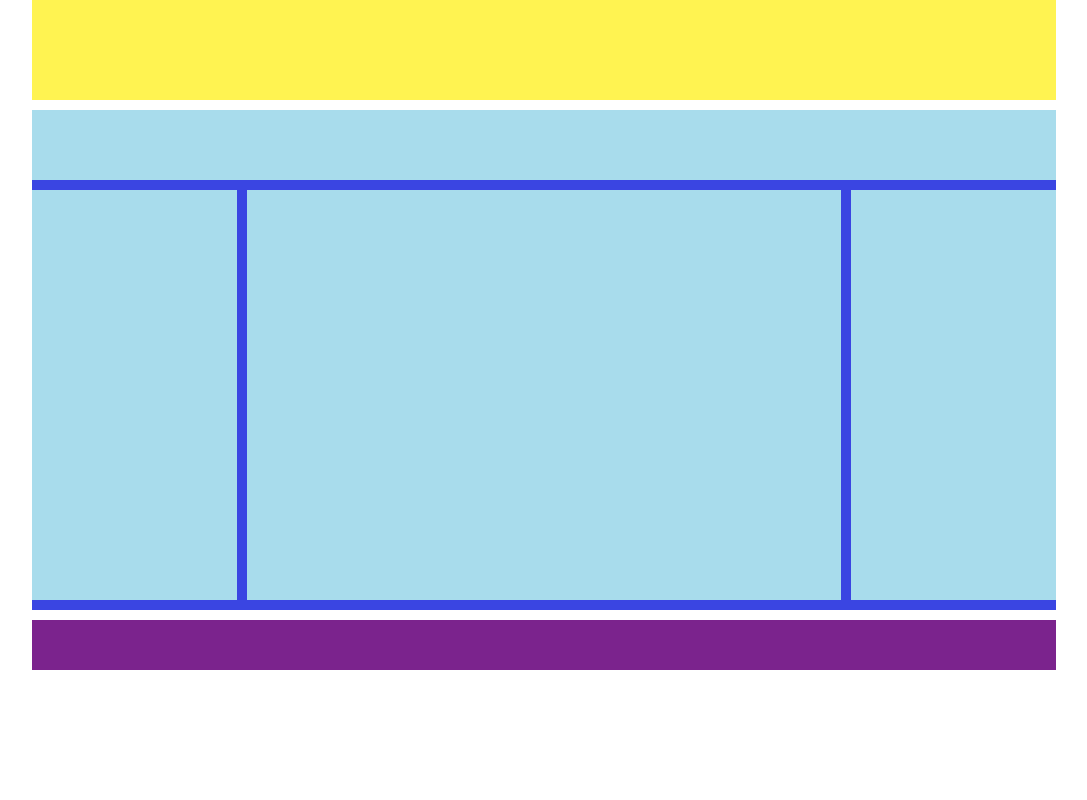
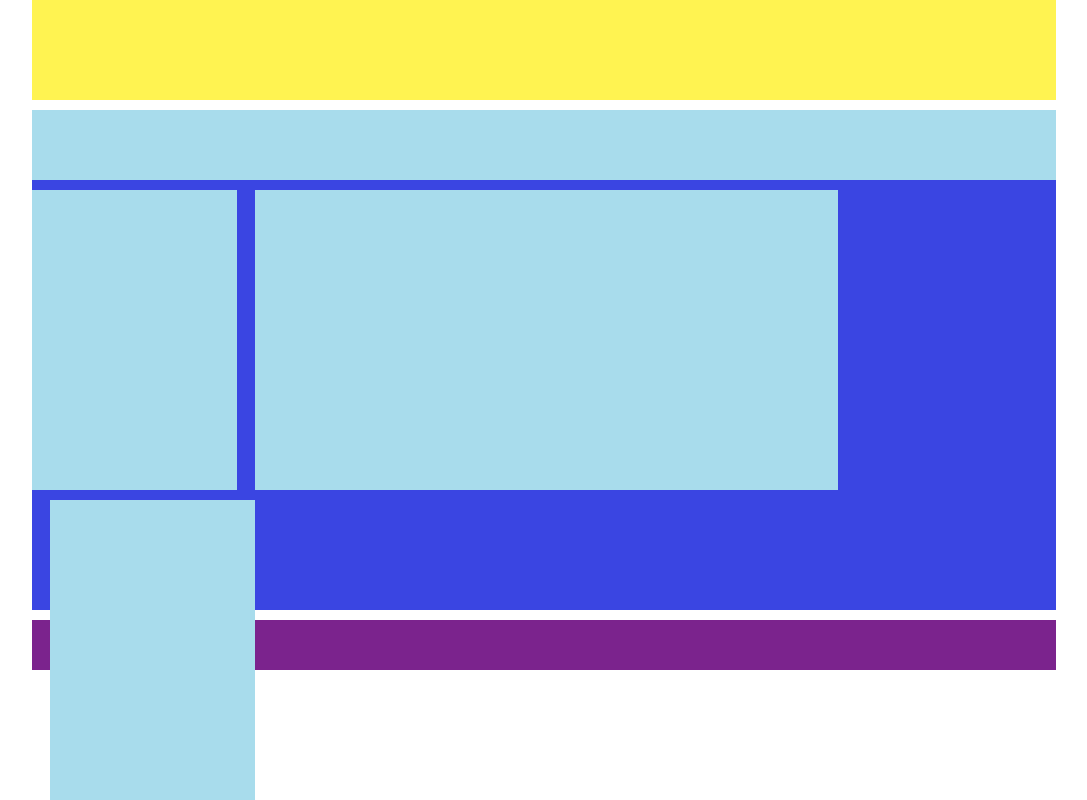
Before and after one commit to AngelaDeP/htmlcss-struttura-wp, a plain HTML site: page index.html in a window 1280 px wide. Shown: the part 520-1320 px from the top of the page, without its empty margins (96-1183 px from the left). Before the commit the page ends 1200 px from the top, so only its background shows below. Drawn offline with Linux system fonts and the light colour scheme.

Commit message:
Comprensione clearfix

```diff
--- a/index.html
+++ b/index.html
@@ -19,14 +19,16 @@
             <div class="yellow-space"></div>
         </section>
 
-        <section class="second-section clearfix">
+        <section class="second-section">
             <div class="blue-space">
 
                 <div class="section-header"></div>
 
-                <aside class="section-left"></aside>
-                <div class="section-center"></div>
-                <aside class="section-right"></aside>
+                <div class="clearfix">
+                    <aside class="section-left"></aside>
+                    <div class="section-center"></div>
+                    <aside class="section-right"></aside>
+                </div>
 
             </div>
         </section>
--- a/style.css
+++ b/style.css
@@ -35,30 +35,31 @@ body {
 .section-left {
     background-color: rgb(168, 220, 236);
     width: 20%;
-    height: 82%;
+    height: 300px;
     float: left;
     margin-top: 10px;
+    margin-right: 18px;
 }
 
 .section-center {
     background-color: rgb(168, 220, 236);
-    width: 58%;
-    height: 82%;
+    width: 57%;
+    height: 300px;
     float: left;
-    margin: 10px;
-    display: inline-block;
-    position: absolute;
+    margin-top: 10px;
 }
 
 .section-right {
     background-color: rgb(168, 220, 236);
     width: 20%;
-    height: 82%;
-    float: right;
+    height: 300px;
+    float: left;
     margin-top: 10px;
+    margin-left: 18px;
 }
 
 .clearfix::after {
+    content:"";
     clear: both;
     display: table;
   }
```
